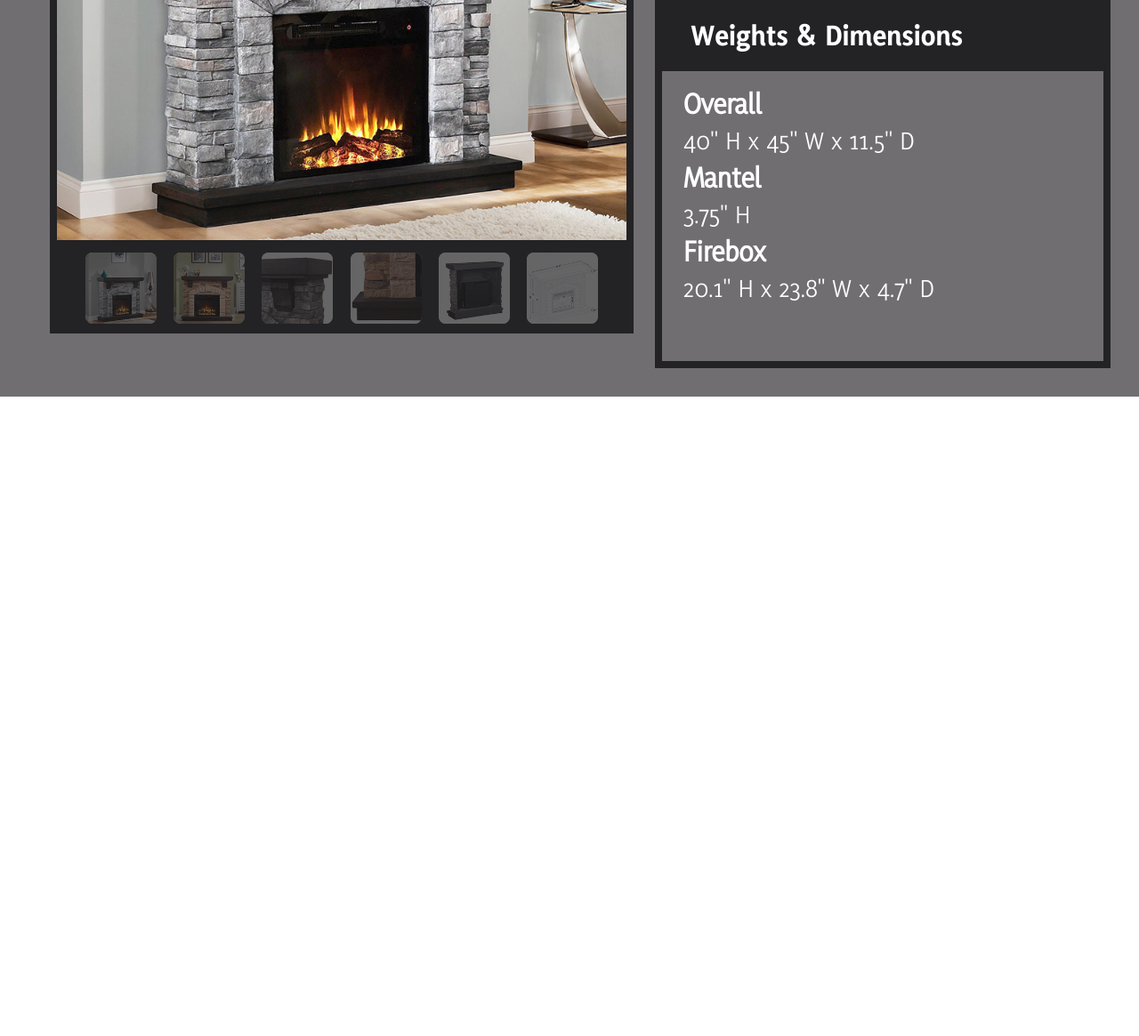
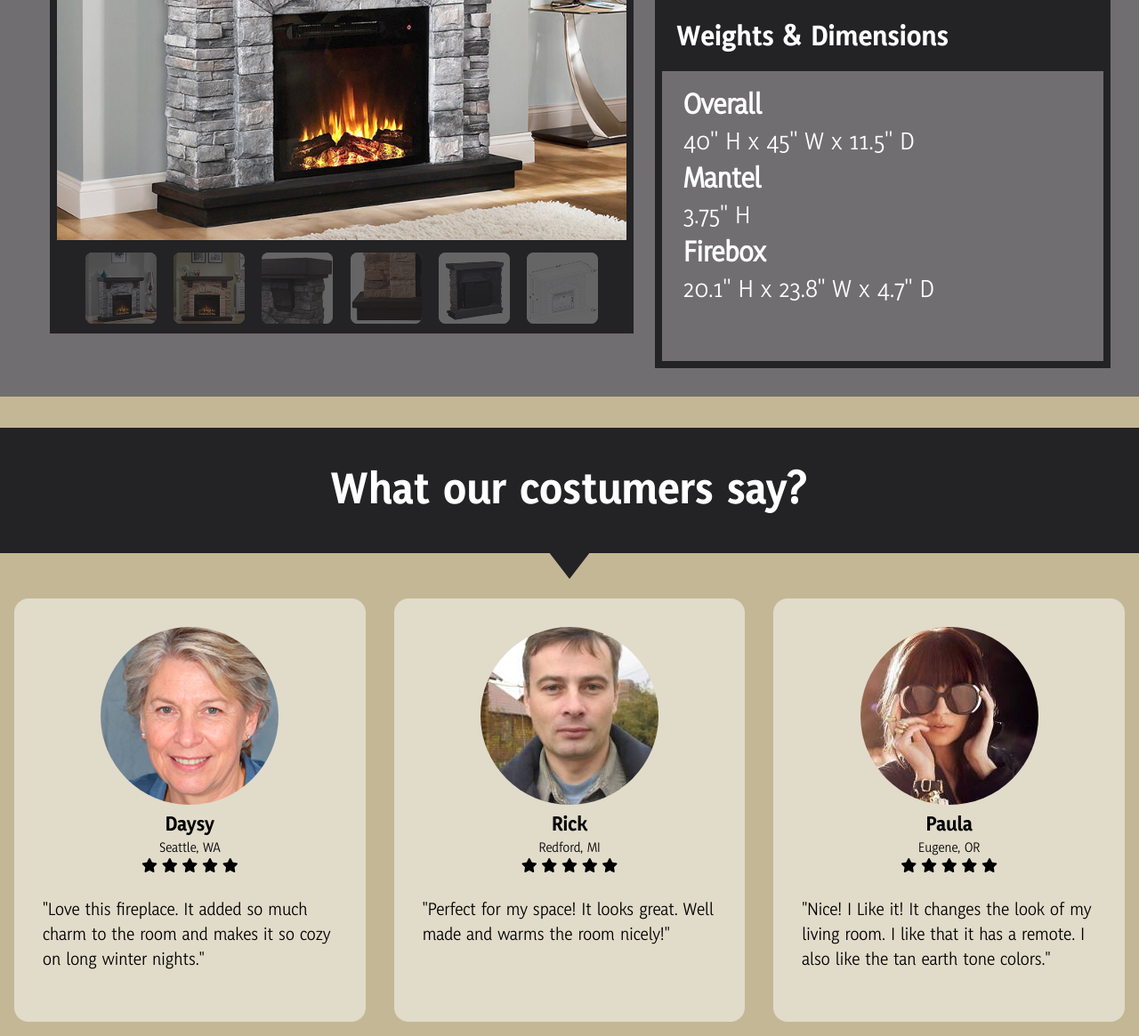
Before and after one commit to selienyorbandi/FreeCodeCamp, a plain HTML site: page Proyects/Product_Landing_Page/index.html in a window 1280 px wide. Shown: the part 2728-3893 px from the top of the page at 89% size. Before the commit the page ends 3174 px from the top, so only its background shows below. Drawn offline with Linux system fonts and the light colour scheme.

Commit message:
Added Social Proof section

```diff
--- a/Proyects/Product_Landing_Page/css/styles.css
+++ b/Proyects/Product_Landing_Page/css/styles.css
@@ -211,6 +211,7 @@
   background: var(--bubble-bg-color);
   font-family: var(--bold-yaldevi), sans-serif;
   font-size: 1.5rem;
+  color: var(--second-txt-color);
   padding: 1.5rem;
   margin: 1.5rem 0 2rem 0;
 }
@@ -413,6 +414,47 @@
   padding: 1rem 2rem;
   font-size: calc(1rem + 1vw);
 }
+
+/* Social Proof */
+.speechBubble {
+  grid-column: 1 / -1;
+  text-align: center;
+}
+
+.socialProof {
+  background: var(--main-bg-color);
+}
+.costumerTestimonials {
+  display: grid;
+  grid-template-columns: repeat(auto-fit, minmax(300px, 1fr));
+  max-width: 1366px;
+  left: 0;
+  right: 0;
+  margin: auto;
+  font-family: var(--regular-yaldevi);
+}
+
+.costumerTestimonial {
+  background: rgba(255, 255, 255, 0.507);
+  border-radius: 1rem;
+  padding: 2rem;
+  margin: 1rem;
+  display: flex;
+  flex-direction: column;
+  align-items: center;
+}
+.costumerTestimonial h4 {
+  font-family: var(--bold-yaldevi);
+  font-size: 1.5rem;
+}
+.costumerQuote {
+  font-size: 1.3rem;
+  padding: 1.5rem 0;
+}
+.costumerPicture img {
+  border-radius: 50%;
+}
+
 
 /* =============MEDIA QUERIES============= */
 
@@ -683,6 +725,9 @@
     max-width: inherit;
     max-height: inherit;
   }
+  .h2 h2 {
+    padding: 1rem;
+  }
   #h2Fir {
     grid-column: 2 / 3;
     grid-row: 1 / 2;
--- a/Proyects/Product_Landing_Page/index.html
+++ b/Proyects/Product_Landing_Page/index.html
@@ -116,16 +116,6 @@
                         </ul>
                     </nav>
                 </div>
-                <!-- <nav class="sliderMenu">
-                    <ul class="menu">
-                        <li><a href="#slide1"><img src="img/productPic1TH.jpg" alt=""></a></li>
-                        <li><a href="#slide2"><img src="img/productPic2TH.jpg" alt=""></a></li>
-                        <li><a href="#slide3"><img src="img/productPic3TH.jpg" alt=""></a></li>
-                        <li><a href="#slide4"><img src="img/productPic4TH.jpg" alt=""></a></li>
-                        <li><a href="#slide5"><img src="img/productPic5TH.jpg" alt=""></a></li>
-                        <li><a href="#slide6"><img src="img/productPic6TH.jpg" alt=""></a></li>
-                    </ul>
-                </nav> -->
                 <div class="h2" id="h2Fir">
                     <h2>What's included?</h2>
                     <ul>
@@ -148,8 +138,68 @@
                         <p>20.1'' H x 23.8'' W x 4.7'' D</p>
                     </div>
                 </div>
-
-
+            </section>
+            <section class="socialProof">
+                <div class="speechBubble">
+                    <h3 class="speechBubble-text">
+                        What our costumers say?
+                    </h3>
+                </div>
+                <div class="costumerTestimonials">
+                    <div class="costumerTestimonial">
+                        <div class="costumerPicture">
+                            <img src="img/costumerDaisy.png" alt="Picture of our costumer">
+                        </div>
+                        <h4>Daysy</h4>
+                        <p class="costumerLocation">Seattle, WA</p>
+                        <div class="costumerScore">
+                            <i class="fas fa-star"></i>
+                            <i class="fas fa-star"></i>
+                            <i class="fas fa-star"></i>
+                            <i class="fas fa-star"></i>
+                            <i class="fas fa-star"></i>
+                        </div>
+                        <p class="costumerQuote">
+                            "Love this fireplace. It added so much charm to the room and makes it so cozy on long winter
+                            nights."
+                        </p>
+                    </div>
+                    <div class="costumerTestimonial">
+                        <div class="costumerPicture">
+                            <img src="img/costumerRick.jpg" alt="Picture of our costumer">
+                        </div>
+                        <h4>Rick</h4>
+                        <p class="costumerLocation">Redford, MI</p>
+                        <div class="costumerScore">
+                            <i class="fas fa-star"></i>
+                            <i class="fas fa-star"></i>
+                            <i class="fas fa-star"></i>
+                            <i class="fas fa-star"></i>
+                            <i class="fas fa-star"></i>
+                        </div>
+                        <p class="costumerQuote">
+                            "Perfect for my space! It looks great. Well made and warms the room nicely!"
+                        </p>
+                    </div>
+                    <div class="costumerTestimonial">
+                        <div class="costumerPicture">
+                            <img src="img/costumerPaula.jpg" alt="Picture of our costumer">
+                        </div>
+                        <h4>Paula</h4>
+                        <p class="costumerLocation">Eugene, OR</p>
+                        <div class="costumerScore">
+                            <i class="fas fa-star"></i>
+                            <i class="fas fa-star"></i>
+                            <i class="fas fa-star"></i>
+                            <i class="fas fa-star"></i>
+                            <i class="fas fa-star"></i>
+                        </div>
+                        <p class="costumerQuote">
+                            "Nice! I Like it! It changes the look of my living room. I like that it has a remote. I also
+                            like the tan earth tone colors."
+                        </p>
+                    </div>
+                </div>
 
             </section>
         </main>
```
Also changed, not shown: Proyects/Product_Landing_Page/img/c5ae0fac0407a2c66eab56110bdf20dc.jpg (deleted), Proyects/Product_Landing_Page/img/costumerDaisy.png (added), Proyects/Product_Landing_Page/img/costumerPaula.jpg (added), Proyects/Product_Landing_Page/img/costumerRick.jpg (added).
